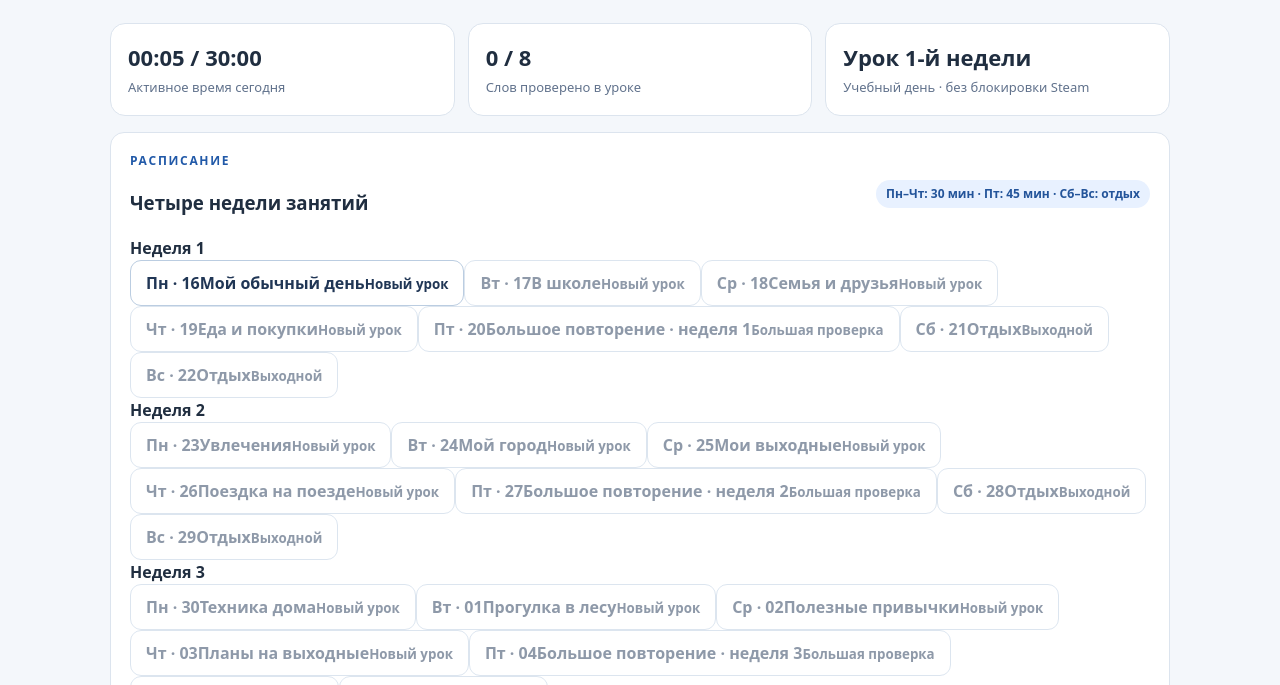
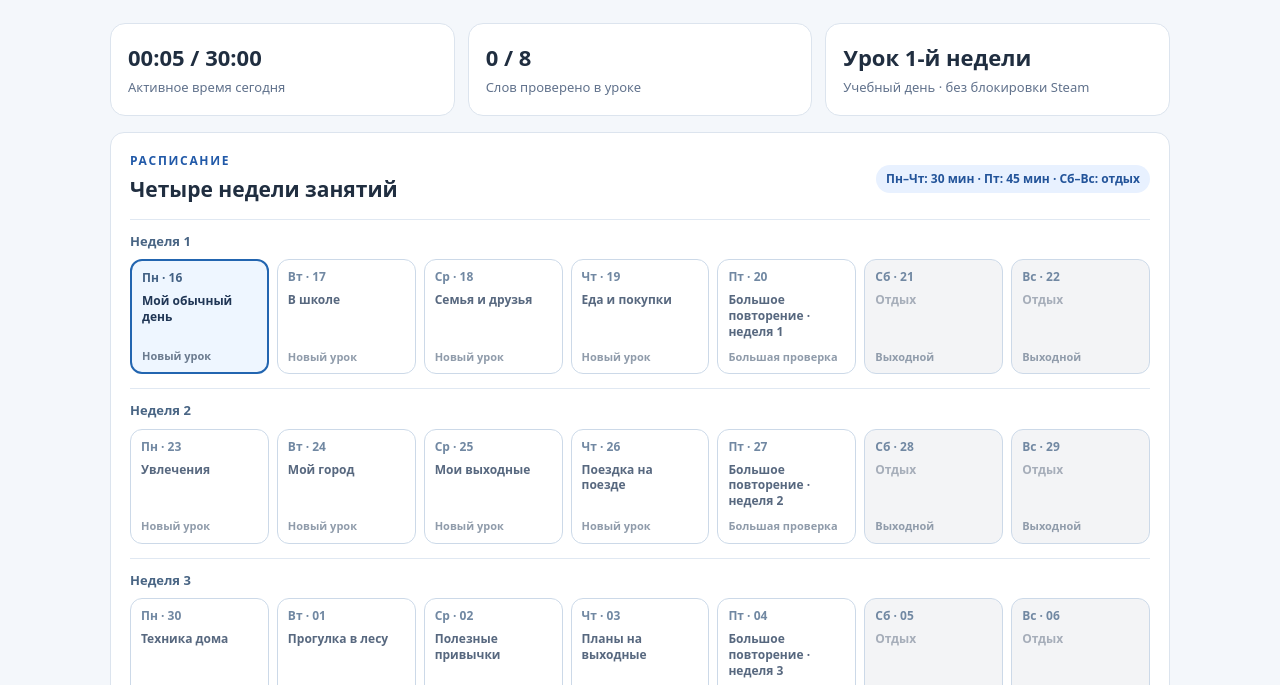
Before and after one commit to Tanyafp/english-wasteland, a plain HTML site: page tutor/index.html in a window 1280 px wide. Shown: the part 105-790 px from the top of the page. Drawn offline with Linux system fonts and the light colour scheme.

Commit message:
Style school calendar with week rows, Friday reviews, weekends and completed-day indicators

```diff
--- a/tutor/style.css
+++ b/tutor/style.css
@@ -43,3 +43,23 @@
 .task-grid button.done span:first-child{color:#20805c}
 .task-grid button:disabled{opacity:.7}
 @media(max-width:560px){.task-grid{grid-template-columns:1fr}}
+
+/* Four-week school calendar: day status visible even for future dates. */
+#calendarPanel{margin:0 0 17px}
+#calendarPanel h3{margin:4px 0 0;font-size:21px}
+#calendarBoard{display:grid;gap:14px;margin-top:13px}
+.calendar-week{border-top:1px solid #e0e8f2;padding-top:12px}
+.calendar-week>strong{display:block;font-size:13px;color:#496584;margin-bottom:8px}
+.calendar-days{display:grid;grid-template-columns:repeat(7,minmax(0,1fr));gap:8px}
+.calendar-day{min-height:115px;text-align:left;display:flex;flex-direction:column;align-items:flex-start;gap:7px;background:#fff;padding:9px 10px;border-radius:12px;line-height:1.32}
+.calendar-day b{font-size:12px;color:#426184}
+.calendar-day span{font-size:12px;font-weight:650;flex:1}
+.calendar-day small{font-size:11px;color:#6b7b8f}
+.calendar-day.selected{border:2px solid #2265b0;background:#eef6ff}
+.calendar-day.complete{background:#e9f9f1;border-color:#a8d9bf}
+.calendar-day.rest{background:#f0f1f4;color:#8993a3}
+.calendar-day:disabled{opacity:.75;cursor:default}
+.parent-week{border-bottom:1px solid #e0e6ef;padding-bottom:12px;margin-bottom:10px}
+.parent-week h4{margin:8px 0;font-size:15px;color:#385578}
+@media(max-width:900px){.calendar-days{grid-template-columns:repeat(7,minmax(112px,1fr));width:max-content}.calendar-week{overflow-x:auto;padding-bottom:6px}.calendar-day{width:112px}}
+@media(max-width:540px){#calendarPanel h3{font-size:18px}.calendar-days{grid-template-columns:repeat(7,minmax(107px,1fr))}.calendar-day{width:107px;min-height:105px}}
```
